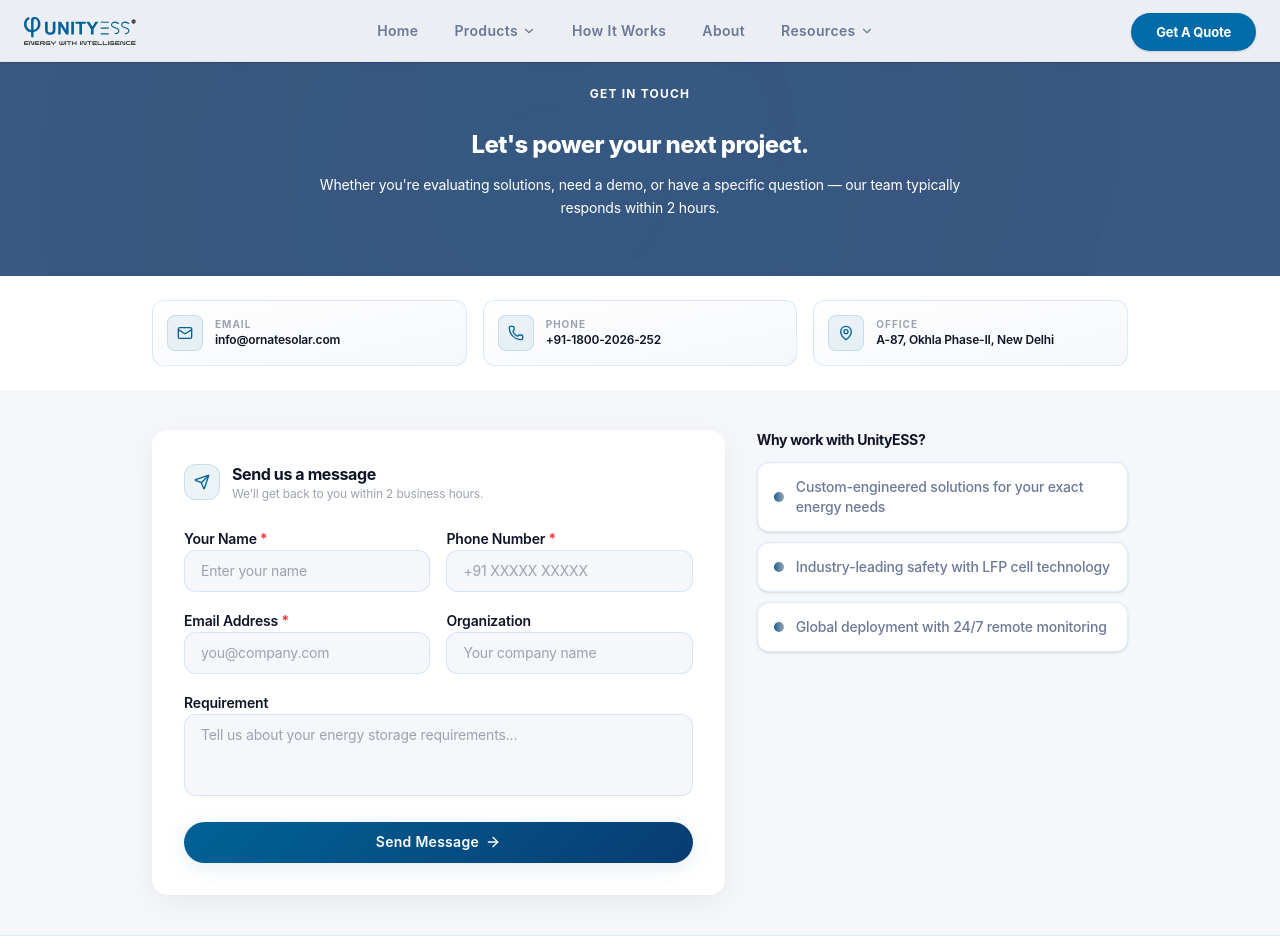
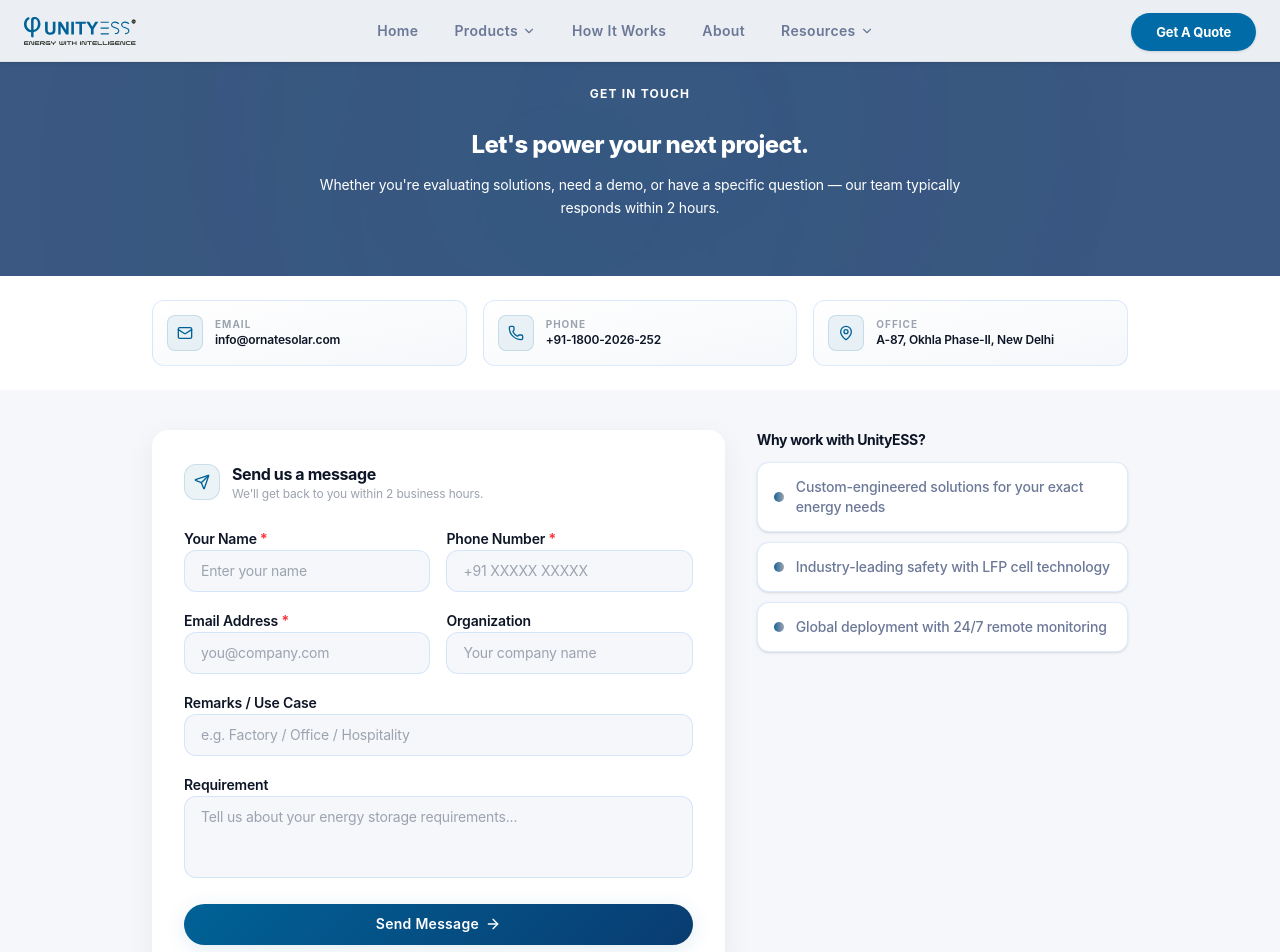
Before and after one commit to ResarchandDornate/marketing_web, a Next.js app: page /contact in a window 1280 px wide. Shown: the top 952 px of the page. Built offline with nearby package versions, Linux system fonts and the light colour scheme.

Commit message:
feat(ContactClient): add use case input and complaint link to footer

```diff
--- a/src/app/contact/ContactClient.jsx
+++ b/src/app/contact/ContactClient.jsx
@@ -13,6 +13,7 @@ export default function ContactClient() {
   const [phone, setPhone] = useState('');
   const [email, setEmail] = useState('');
   const [company, setCompany] = useState('');
+  const [useCase, setUseCase] = useState('');
   const [message, setMessage] = useState('');
   const [loading, setLoading] = useState(false);
   const [status, setStatus] = useState({ type: '', message: '' });
@@ -46,6 +47,7 @@ export default function ContactClient() {
       phone,
       email,
       company,
+      remark: useCase,
       message,
       website_url: "unityess.ai",
       lead_type: datasheetUrl ? "Unityess-Datasheet-Download" : "Unityess",
@@ -67,6 +69,7 @@ export default function ContactClient() {
         setPhone("");
         setEmail("");
         setCompany("");
+        setUseCase("");
         setMessage("");
         if (datasheetUrl) {
           triggerDatasheetDownload();
@@ -166,6 +169,10 @@ export default function ContactClient() {
                     <input type="text" value={company} onChange={(e) => setCompany(e.target.value)} placeholder="Your company name" className="w-full bg-[#f5f7fa] border border-border rounded-xl px-4 py-2.5 text-sm text-text-primary focus:outline-none focus:border-accent/50 focus:ring-2 focus:ring-accent/8 transition-all placeholder:text-text-tertiary" />
                   </div>
                   <div className="sm:col-span-2 space-y-1">
+                    <label className="text-sm font-semibold text-text-primary">Remarks / Use Case</label>
+                    <input type="text" value={useCase} onChange={(e) => setUseCase(e.target.value)} placeholder="e.g. Factory / Office / Hospitality" className="w-full bg-[#f5f7fa] border border-border rounded-xl px-4 py-2.5 text-sm text-text-primary focus:outline-none focus:border-accent/50 focus:ring-2 focus:ring-accent/8 transition-all placeholder:text-text-tertiary" />
+                  </div>
+                  <div className="sm:col-span-2 space-y-1">
                     <label className="text-sm font-semibold text-text-primary">Requirement</label>
                     <textarea rows="3" value={message} onChange={(e) => setMessage(e.target.value)} placeholder="Tell us about your energy storage requirements..." className="w-full bg-[#f5f7fa] border border-border rounded-xl px-4 py-2.5 text-sm text-text-primary focus:outline-none focus:border-accent/50 focus:ring-2 focus:ring-accent/8 transition-all placeholder:text-text-tertiary resize-none"></textarea>
                   </div>
```
